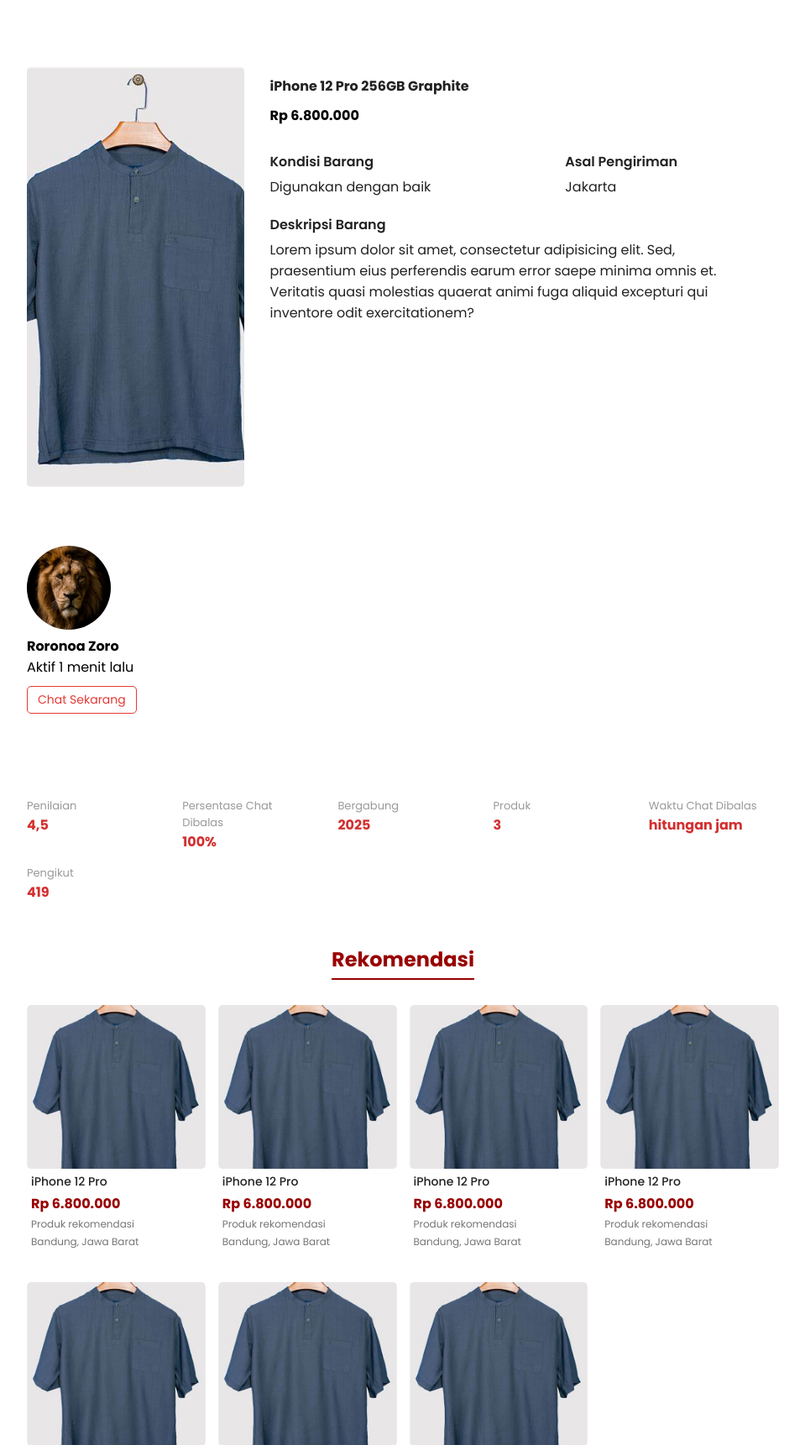
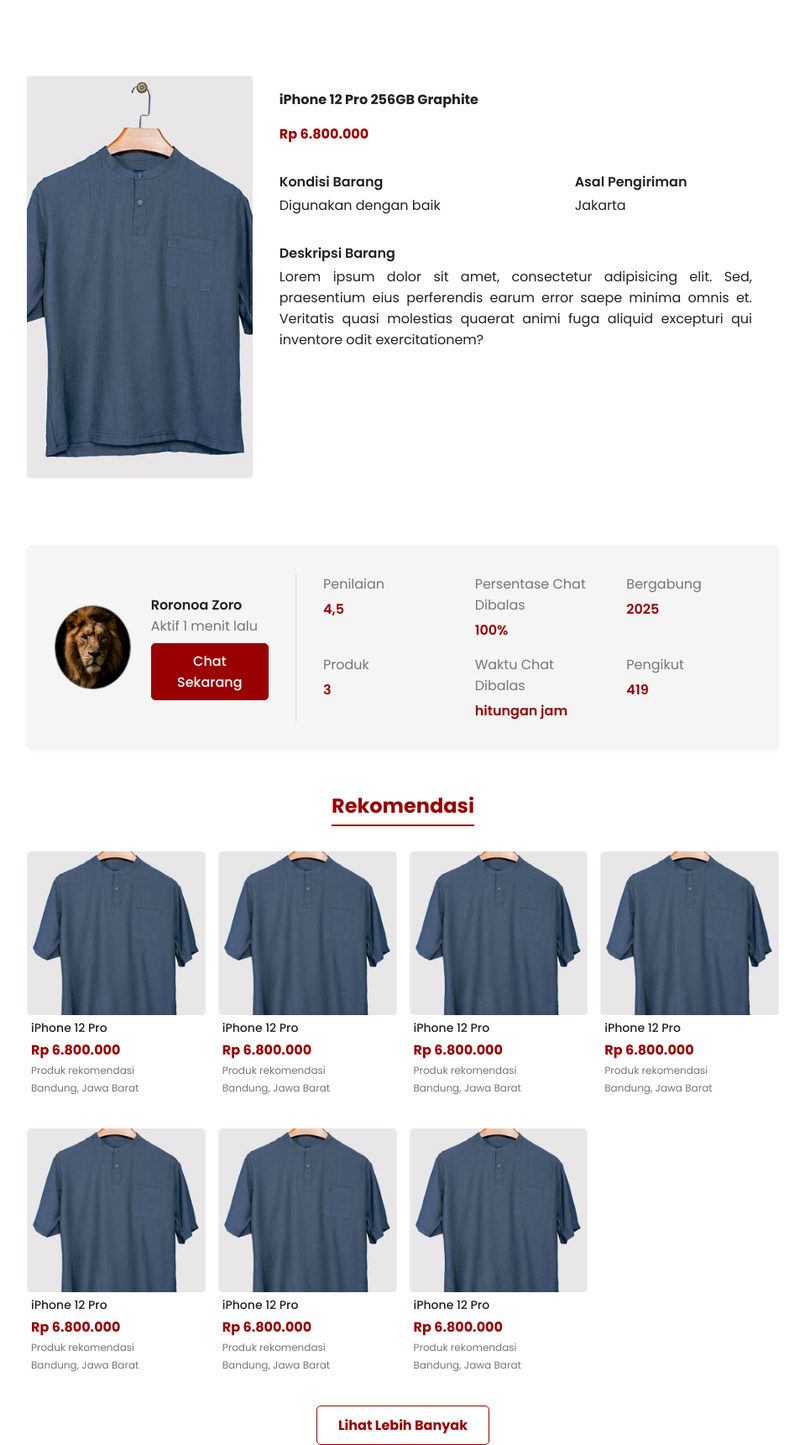
Before and after one commit to nicolergn/ebisnis, a PHP site: page /productPage.html in a window 1280 px wide. Shown: the part 70-1791 px from the top of the page at 84% size, without its empty margins (160-1119 px from the left). Run offline with PHP 8.4, Linux system fonts and the light colour scheme.

Commit message:
Update productDetail.css

```diff
--- a/assets/css/productDetail.css
+++ b/assets/css/productDetail.css
@@ -1,10 +1,9 @@
 /* ==================== PRODUCT DETAIL ==================== */
 .product-detail {
     display: flex;
-    height: 500px;
-    margin-top: 150px;
-    margin-bottom: 70px;
-    gap: 30px;
+    height: 30rem;
+    margin-top: 10rem;
+    margin-bottom: 5rem;
 }
 
 /* ========== Detail Image ========== */
@@ -25,19 +24,19 @@
     display: flex;
     flex-direction: column;
     width: 70%;
-    padding: 10px 30px 0px 0px;
+    padding: 1rem 2rem 0rem 2rem;
 }
 
 .detail-info .title {
-    margin-bottom: 10px;
-    font-size: var(--font-lg);
+    margin-bottom: 1rem;
+    font-size: var(--font-size-product-detail-title);
     color: var(--color-text-primary);
 }
 
 .detail-info .price {
-    margin-bottom: 30px;
-    font-size: var(--font-xl);
-    color: var(--accent-color);
+    margin-bottom: 2rem;
+    font-size: var(--font-size-product-detail-price);
+    color: var(--color-accent);
 }
 
 .detail-info .info-meta {
@@ -45,100 +44,119 @@
     gap: 10rem;
 }
 
+.detail-info .label {
+    margin-bottom: 0.2rem;
+    font-weight: 600;
+    font-size: var(--font-size-product-detail-label);
+    color: var(--color-text-primary) ;
+}
+
 .detail-info p {
-    font-weight: 00;
-    font-size: var(--font-xs);
+    font-weight: 400;
+    font-size: var(--font-size-product-detail-p);
     color: var(--color-text-primary);
 }
 
-.detail-info .label {
-    margin-bottom: 5px;
-    font-weight: 600;
-    font-size: var(--font-sm);
-    color: var(--color-text-primary) ;
+.detail-info .deskripsi {
+    margin-top: 2rem;
+    text-align: justify;
 }
 
-.detail-info .deskripsi {
-    margin-top: 20px;
+/* ==================== SELLER PREVIEW ==================== */
+.seller-preview {
+    display: flex;
+    align-items: stretch;
+    padding: 2rem;
+    gap: 2rem;
+    border-radius: 5px;
+    border: 1px solid var(--color-border-light);
+    background-color: var(--color-bg-secondary);
+    box-shadow: 0 2px 6px rgba(0, 0, 0, 0.03);
 }
 
-/* ==================== SELLER INFO ==================== */
-.seller-info {
+/* ========== Left: Profile Preview ========== */
+.seller-preview .seller-left {
     display: flex;
     align-items: center;
-    margin-bottom: 50px;
-    padding: 30px;
-    gap: 20px;
-    border-radius: 5px;
-    border: 1px solid var(--lighter-border-color);
-    background-color: #fafafa;
-}
-
-/* ========== Seller Info Left Side ========== */
-.seller-left {
-    display: flex;
-    align-items: center;
-    gap: 30px;
     flex: 1;
 }
 
-.profile-pic {
+.preview-profile {
+    display: flex;
+    align-items: center;
+    gap: 1.5rem;
+}
+
+.preview-profile .profile-pic {
     width: 100px;
     height: 100px;
     object-fit: cover;
     border-radius: 50%;
-    border: 1px solid var(--darker-border-color);
+    border: 1px solid var(--color-border-dark);
 }
 
-.seller-name h4 {
-  margin: 0;
-  font-size: 20px;
+.preview-profile .seller-details {
+    display: flex;
+    flex-direction: column;
 }
 
-.seller-name p {
-  margin: 5px 0;
-  font-size: 14px;
-  color: gray;
+.preview-profile .seller-name {
+    font-weight: 600;
+    font-size: var(--font-size-preview-profile-name);
+    color: var(--color-text-primary);
 }
 
-.seller-buttons {
-  margin-top: 10px;
-  gap: 10px;
+.preview-profile .last-active {
+    font-size: var(--font-size-preview-profile-active) ;
+    color: var(--color-text-secondary);
 }
 
-.chat-btn {
-  padding: 5px 12px;
-  font-size: 14px;
-  border-radius: 5px;
-  border: 1px solid #e53935;
-  color: #e53935;
-  background-color: #fff;
-  cursor: pointer;
+.preview-profile .chat-btn {
+    margin-top: 0.5rem;
+    padding: 0.5rem 1rem;
+    border-radius: 5px;
+    border: 1px solid var(--color-accent);
+    font-weight: 500;
+    font-size: var(--font-size-preview-profile-button);
+    color: var(--color-text-inverse);
+    background-color: var(--color-accent);
+    cursor: pointer;
+    transition: all 0.3s ease-in-out;
 }
 
-.vertical-line {
-  width: 1px;
-  height: 100px;
-  background-color: var(--lighter-border-color);
+.preview-profile .chat-btn:hover {
+    color: var(--color-accent);
+    background-color: var(--color-bg-primary);
 }
 
-/* ========== Seller Right Left Side ========== */
-.seller-right {
-  flex: 2;
+/* ========== Vertical Line ========== */
+.seller-preview .vertical-line {
+    width: 1px;
+    height: auto;
+    opacity: 0.2;
+    background-color: var(--color-border-dark);
 }
 
-.seller-stats {
-  display: grid;
-  grid-template-columns: repeat(auto-fit, minmax(130px, 1fr));
-  gap: 15px 30px;
+/* ========== Right: Seller Stats ========== */
+.seller-preview .seller-right {
+    flex: 2;
 }
 
-.label {
-  font-size: 13px;
-  color: #999;
+.seller-preview .seller-stats {
+    display: grid;
+    grid-template-columns: repeat(3, 1fr);
+    row-gap: 1rem;
+    column-gap: 2rem;
 }
 
-.value {
-  font-weight: bold;
-  color: #d32f2f;
+.seller-preview .seller-stats .label {
+    font-size: var(--font-size-preview-profile-stats);
+    color: var(--color-text-secondary);
+    margin-bottom: 0.3rem;
 }
+
+.seller-preview .seller-stats .value {
+    font-weight: 600;
+    font-size: var(--font-size-preview-profile-stats);
+    color: var(--color-accent);
+}
```
